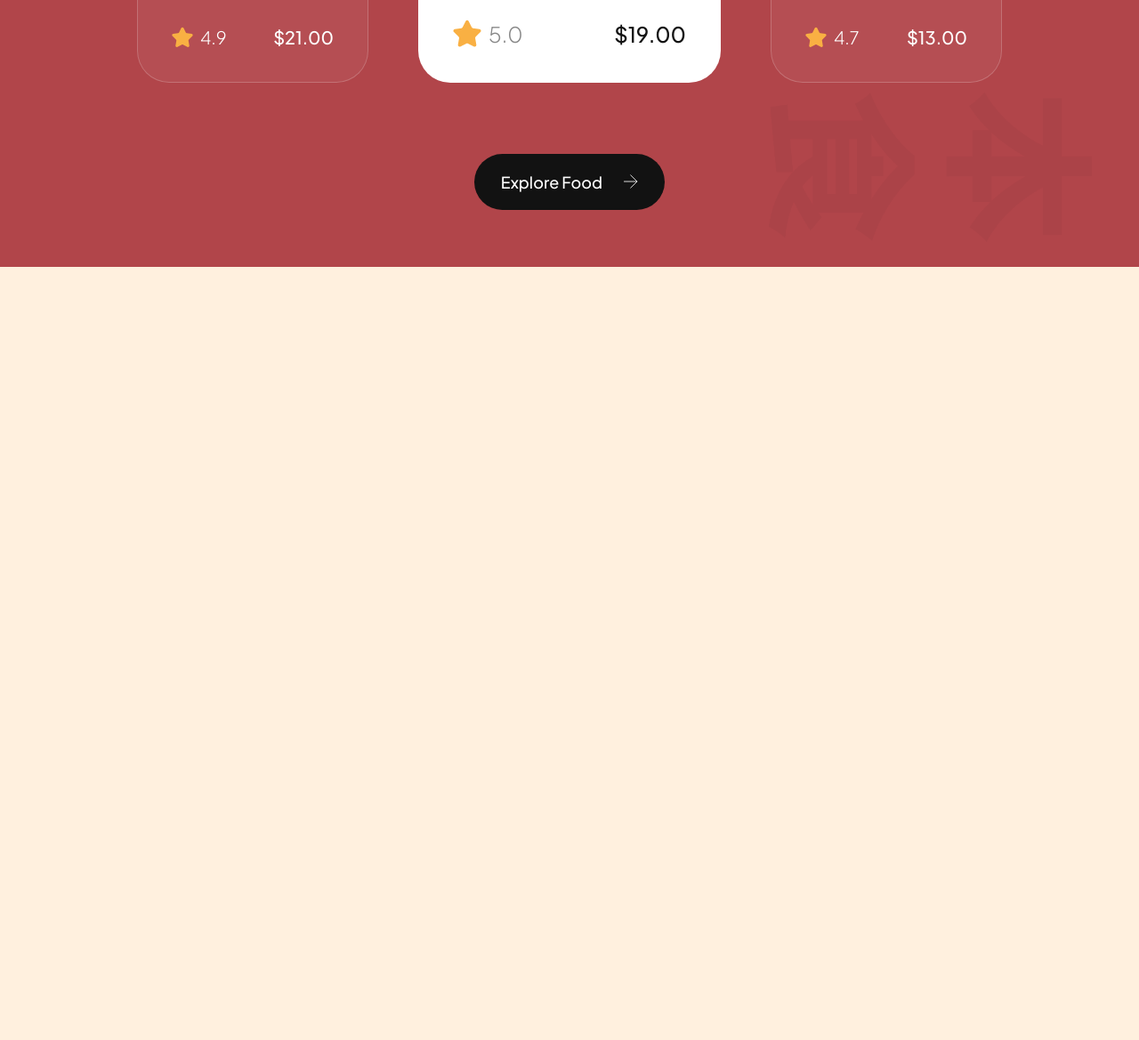
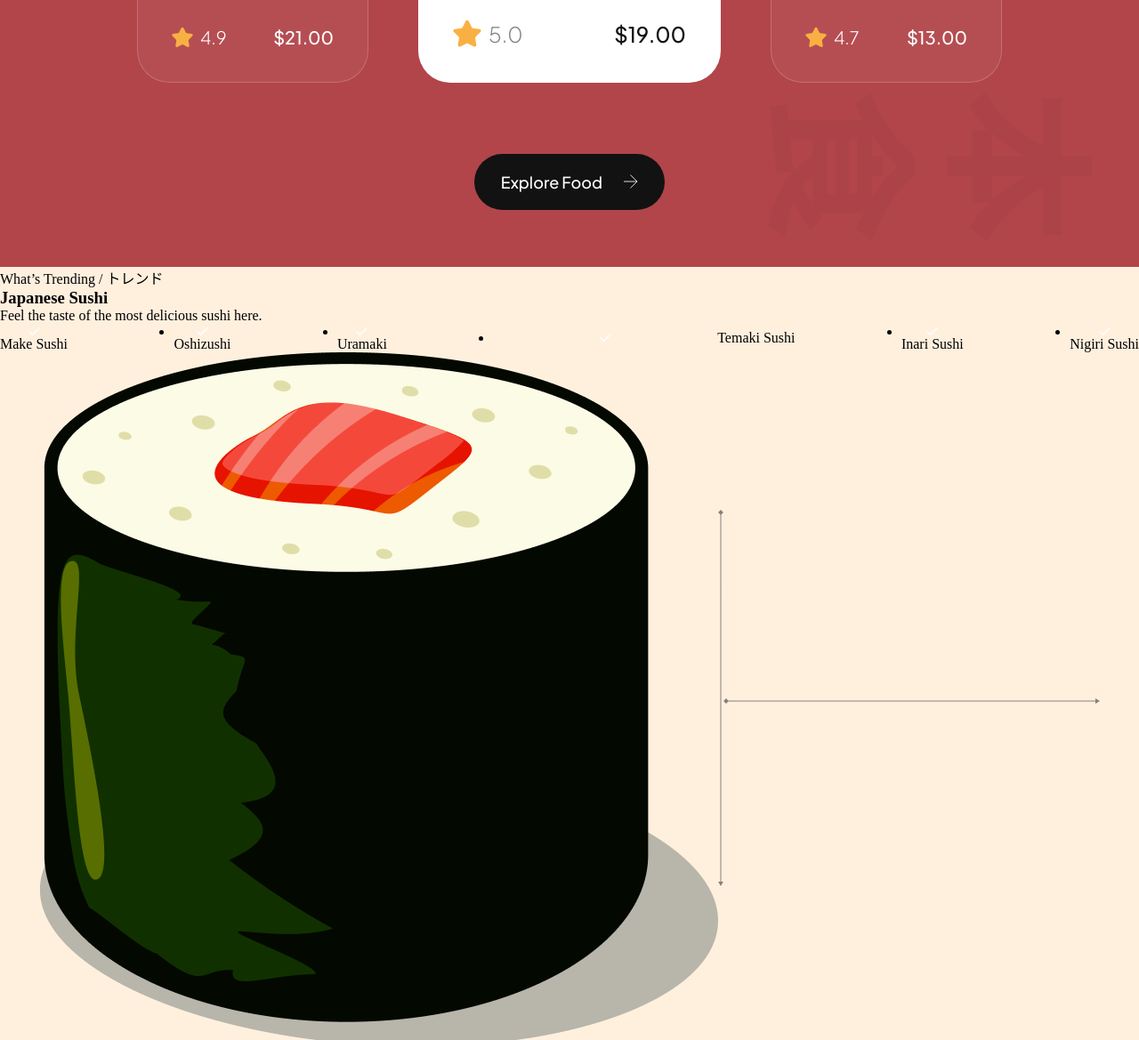
Before and after one commit to Amirhosein-Imani/sushi-themed-website, a website built with Vite: page index.html in a window 1280 px wide. Shown: the part 2118-3287 px from the top of the page at 89% size. Before the commit the page ends 2418 px from the top, so only its background shows below. Built offline with nearby package versions, Linux system fonts and the light colour scheme.

Commit message:
trending HTML--commit

```diff
--- a/index.html
+++ b/index.html
@@ -170,6 +170,70 @@
       <img src="assets/arrow-right.svg" alt="arrow-right">
     </button>
   </section>
+  <section class="trending" id="food">
+    <div class="trending__content" data-aos="fade-right">
+      <p class="sushi-subtitle">
+        What’s Trending / トレンド
+      </p>
+      <h3 class="sushi-title">Japanese Sushi</h3>
+      <p class="sushi-description">
+        Feel the taste of the most delicious sushi here.
+      </p>
+      <ul class="trending__list flex-between">
+        <li>
+          <div class="trending__icon flex-center">
+            <img src="assets/check.svg" alt="check">
+          </div>
+          <p>Make Sushi</p>
+        </li>
+
+        <li>
+          <div class="trending__icon flex-center">
+            <img src="assets/check.svg" alt="check">
+          </div>
+          <p>Oshizushi</p>
+        </li>
+
+        <li>
+          <div class="trending__icon flex-center">
+            <img src="assets/check.svg" alt="check">
+          </div>
+          <p>Uramaki</p>
+        </li>
+
+        <li></li>
+          <div class="trending__icon flex-center">
+            <img src="assets/check.svg" alt="check">
+          </div>
+          <p>Temaki Sushi</p>
+        </li>
+
+        <li>
+          <div class="trending__icon flex-center">
+            <img src="assets/check.svg" alt="check">
+          </div>
+          <p>Inari Sushi</p>
+        </li>
+
+        <li>
+          <div class="trending__icon flex-center">
+            <img src="assets/check.svg" alt="check">
+          </div>
+          <p>Nigiri Sushi</p>
+        </li>
+      </ul>
+    </div>
+
+    <div class="trending-image flex-center">
+      <img src="assets/sushi-5.png" alt="sushi-5" data-aos="fade-left">
+      <div class="trending__arrow trending__arrow-left">
+        <img src="assets/arrow-vertical.svg" alt="arrow vertical">
+      </div>
+      <div class="trending__arrow trending__arrow-bottom">
+        <img src="assets/arrow-horizontal.svg" alt="arrow horizontal">
+      </div>
+    </div>
+  </section>
   <script src="js/script.js" type="module"></script>
 </body>
 </html>
```
